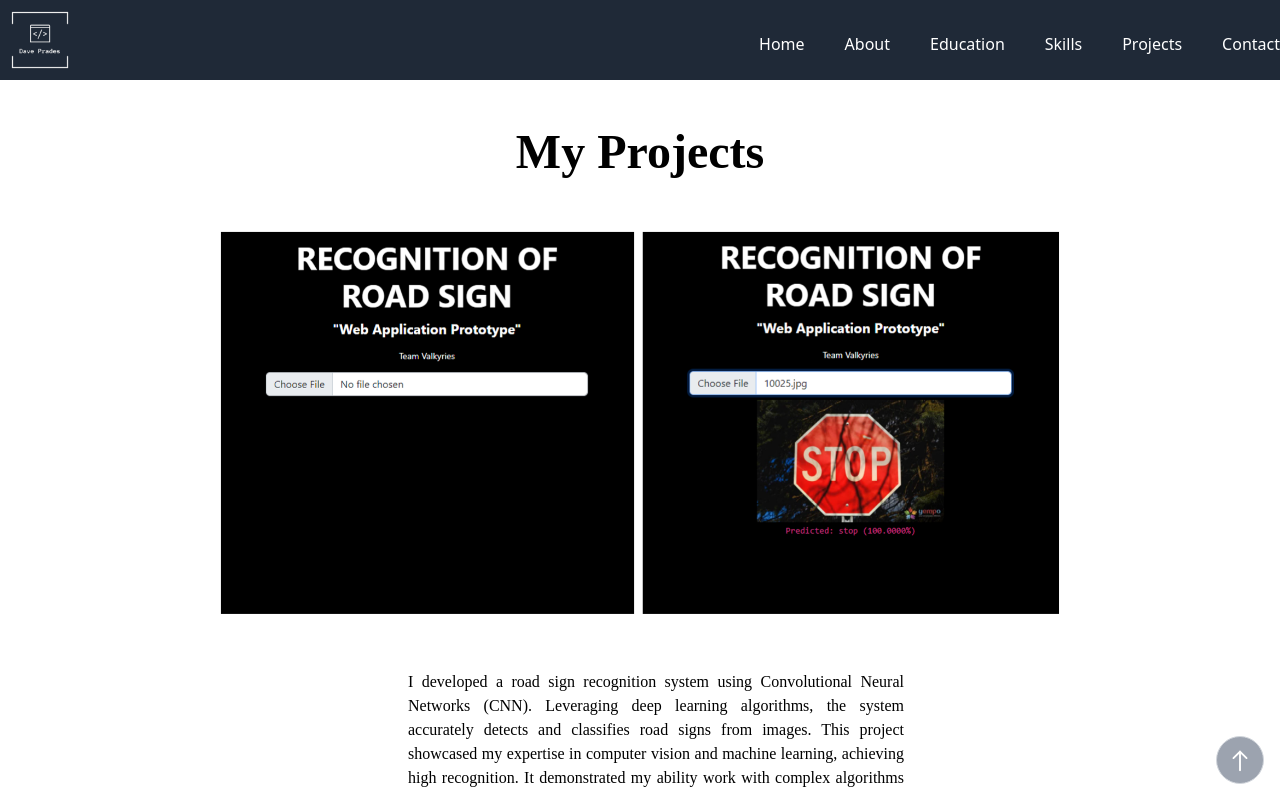
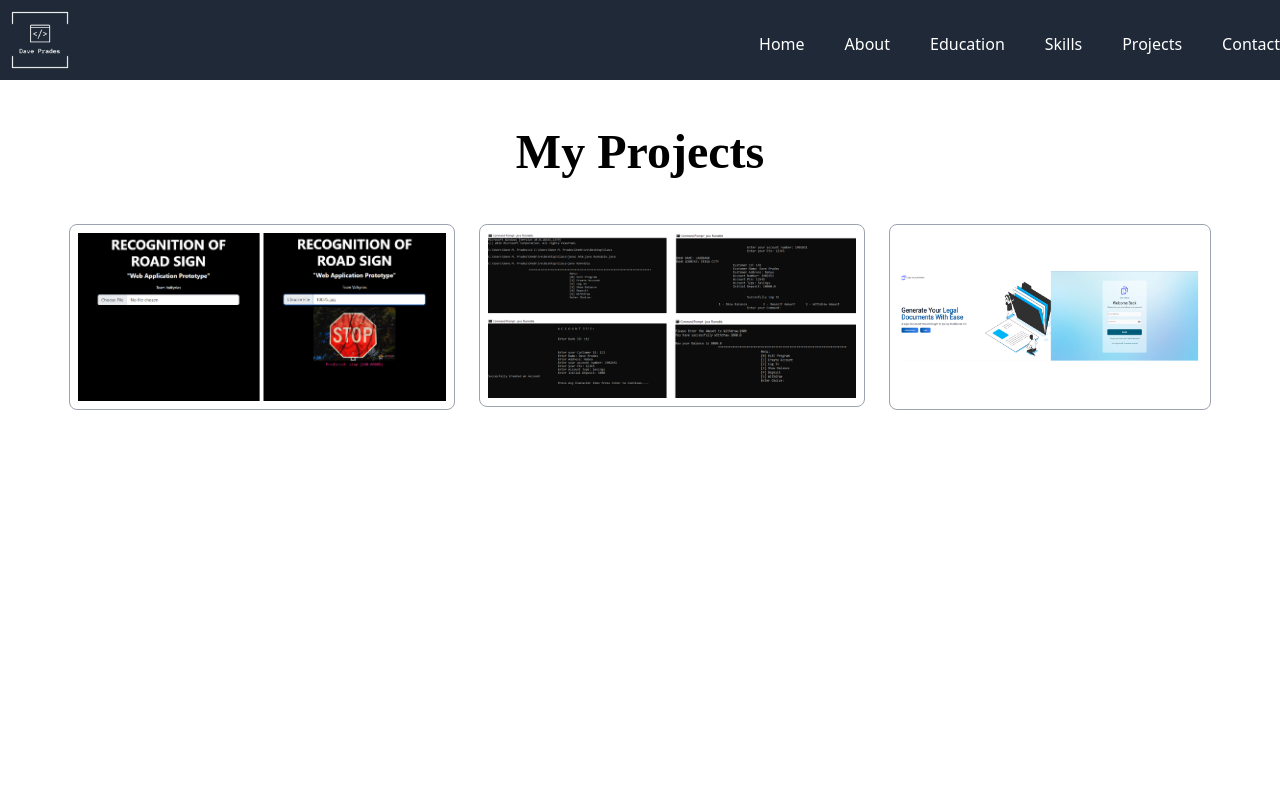
Before and after one commit to Wazeeexx/pradesportfolio, a Nuxt app: page /projects in a window 1280 px wide. Shown: the top 793 px of the page. Built offline with nearby package versions, Linux system fonts and the light colour scheme.

Commit message:
remove content and change it with new

```diff
--- a/pages/projects.vue
+++ b/pages/projects.vue
@@ -3,9 +3,49 @@
         <navbar />
         <menubar />
 
-        <section id="projects" class="w-fit ml-0 py-12">
-            <h2 class="text-5xl font-bold text-center" style="font-family: 'Poppins';">My Projects</h2>
-            <div class="flex flex-col sm:flex-row justify-center animate-fade-up text-center">
+        <section id="projects" class="w-screen py-12">
+            <div class="flex justify-center">
+                <h2 class="text-5xl font-bold" style="font-family: 'Poppins';">My Projects</h2>
+            </div>
+
+            <div class="flex justify-center">
+                <div class="col-span-3 sm:col-span-1 flex flex-col sm:flex-row sm:mt-12 sm:justify-start gap-6">
+                    <button class="image-container" @click="showNewTemplate">
+                        <div class="overlay">
+                            <svg xmlns="http://www.w3.org/2000/svg" width="50" height="50" viewBox="0 0 24 24"><path fill="white" d="M11 7h2v2h-2zm0 4h2v6h-2zm1-9C6.48 2 2 6.48 2 12s4.48 10 10 10s10-4.48 10-10S17.52 2 12 2zm0 18c-4.41 0-8-3.59-8-8s3.59-8 8-8s8 3.59 8 8s-3.59 8-8 8z"/></svg>
+                        </div>
+                        <div class="flex justify-center sm:justify-center border border-gray-400 rounded-lg">
+                            <img id="scrollingImage" class="w-96 inline-block p-2 sm:mx-auto scrolling-image" src="@/assets/img/prototype.png" alt="">
+                        </div>
+                        <div v-if="showTemplate" class="max-w-lg mx-auto mt-8">
+                            <!-- Your new paragraph template content here -->
+                            <p>This is a new paragraph template that appears when the image is clicked.</p>
+                        </div>
+                    </button>
+                    <div class="col-span-3 sm:col-span-1 flex flex-col sm:flex-row sm:justify-start">
+                        <a href="" class="image-container">
+                            <div class="overlay">
+                                <svg xmlns="http://www.w3.org/2000/svg" width="50" height="50" viewBox="0 0 24 24"><path fill="white" d="M11 7h2v2h-2zm0 4h2v6h-2zm1-9C6.48 2 2 6.48 2 12s4.48 10 10 10s10-4.48 10-10S17.52 2 12 2zm0 18c-4.41 0-8-3.59-8-8s3.59-8 8-8s8 3.59 8 8s-3.59 8-8 8z"/></svg>
+                            </div>
+                            <div class="flex justify-center sm:justify-center border border-gray-400 rounded-lg">
+                                <img id="scrollingImage" class="w-96 inline-block p-2 sm:mx-auto scrolling-image" src="@/assets/img/atm1.png" alt="">
+                            </div>
+                        </a>
+                    </div>
+                    <div class="col-span-3 sm:col-span-1 flex flex-col sm:flex-row sm:justify-start">
+                        <a href="" class="image-container">
+                            <div class="overlay">
+                                <svg class="border border-gray-400" xmlns="http://www.w3.org/2000/svg" width="50" height="50" viewBox="0 0 24 24"><path fill="white" d="M11 7h2v2h-2zm0 4h2v6h-2zm1-9C6.48 2 2 6.48 2 12s4.48 10 10 10s10-4.48 10-10S17.52 2 12 2zm0 18c-4.41 0-8-3.59-8-8s3.59-8 8-8s8 3.59 8 8s-3.59 8-8 8z"/></svg>
+                            </div>
+                            <div class="flex justify-center sm:justify-center border border-gray-400 rounded-lg py-1">
+                                <img id="scrollingImage" class="w-80 h-44 inline-block p-2 sm:mx-auto"  src="@/assets/img/document.png" alt="">
+                            </div>
+                        </a>
+                    </div>
+                </div>
+            </div>
+
+            <!-- <div class="flex flex-col sm:flex-row justify-center animate-fade-up text-center">
                 <div class="flex flex-col sm:flex-row mt-6 sm:mt-12 items-center sm:justify-start">
                     <a href="https://github.com/Wazeeexx/Recognition-of-Road-Sign-Using-CNN" class="image-container">
                         <div class="overlay">
@@ -98,9 +138,9 @@
                     </button>
                 </div>
             </div>
-            <div class="border-b-4 mt-10 border-gray-500 ..."></div>
+            <div class="border-b-4 mt-10 border-gray-500 ..."></div> -->
         </section>
-        <Footer />
+        <!-- <Footer /> -->
     </div>
 </template>
 <script>
```
Also changed, not shown: assets/img/document.png.
